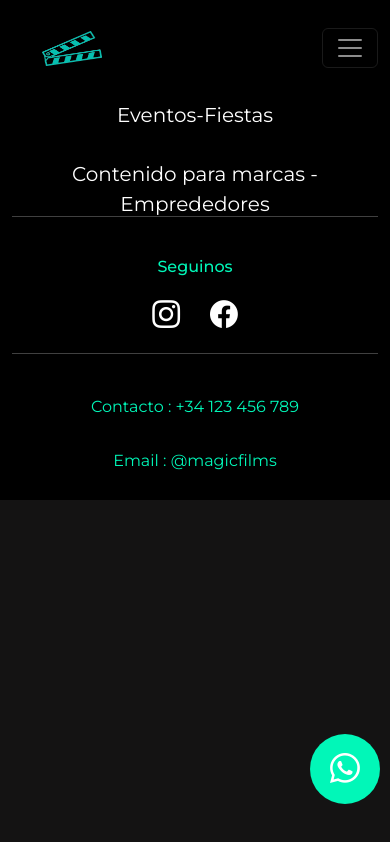
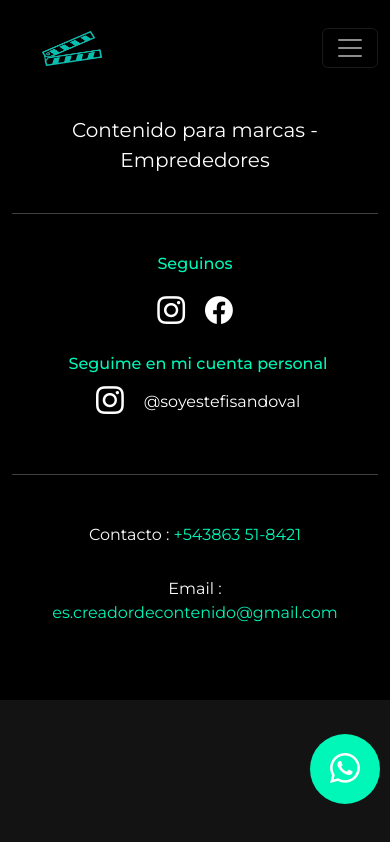
Before and after one commit to javieruncos/magic-films, a React (Vite) app: page /bodas in a window 390 px wide. Built offline with nearby package versions, Linux system fonts and the light colour scheme.

Commit message:
cambios en el estilo del footer y titulo de eventos

```diff
--- a/src/assets/style/Eventos.css
+++ b/src/assets/style/Eventos.css
@@ -1,41 +1,59 @@
-.eventos{
+.eventos {
     width: 100%;
     overflow: hidden;
 }
 
-.titulo-eventos{
-    width: 67%;
+.titulo-eventos {
+    width: 100%;
     color: white;
+    display: flex;
+    justify-content: center;
+    align-items: center;
+    margin-top: 20px
 }
 
-.titulo-eventos h3{
-    font-size: 30px;
+.titulo-large{
+    width: 70%;
+    text-align: center;
 }
 
-.titulo-eventos p{
+.titulo-large h3 {
+    font-size: 36px;
+}
+
+.titulo-responsive{
+    display: none;
+    width: 100%;
+}
+
+.info-text {
+    width: 55%;
+}
+
+.titulo-eventos p {
     font-size: 14px;
 }
 
-.card-event{
+.card-event {
     height: 300px;
     width: 100%;
     position: relative;
     overflow: hidden;
 }
 
-.card-event:hover img{
+.card-event:hover img {
     transform: scale(1.1);
     transition: 1s ease;
 
 }
 
-.card-event img{
+.card-event img {
     height: 100%;
     width: 100%;
     object-fit: cover;
 }
 
-.capa-card-eventos{
+.capa-card-eventos {
     height: 100%;
     width: 100%;
     background-color: rgba(0, 0, 0, 0.397);
@@ -48,7 +66,7 @@
 
 }
 
-.btn-evento{
+.btn-evento {
     height: 50px;
     width: 250px;
     background-color: #2ebca6;
@@ -64,22 +82,45 @@
 
 @media screen and (max-width: 599px) {
 
-    .titulo-eventos{
+    .titulo-eventos {
         width: 100%;
         font-size: 11px;
     }
 
-    .titulo-eventos h3{
+    .titulo-eventos {
+        width: 100%;
+        color: white;
+        display: flex;
+        flex-direction: column;
+        justify-content: center;
+        align-items: center;
+        margin-top: 20px;
+    }
+
+    .titulo-large{
+        display: none;
+    }
+
+    .titulo-responsive{
+        display: block;
+        width: 100%;
+    }
+
+    .titulo-eventos div h3 {
         font-size: 20px;
     }
 
-    .card-event{
+    .info-text{
+        display: none;
+    }
+
+    .card-event {
         height: 200px;
         width: 100%;
         position: relative;
     }
 
-    .nombre-evento{
+    .nombre-evento {
         height: 50px;
         width: 200px;
         background-color: #01f7b8;
@@ -89,15 +130,36 @@
         justify-content: center;
         align-items: center;
     }
-    .nombre-evento h4{
+
+    .nombre-evento h4 {
         font-size: 15px;
     }
 
 }
 
+@media screen and (max-width: 399px)  {
+    .titulo-eventos div h3 {
+        font-size: 15px;
+    }
+}
+
 @media screen and (min-width: 600px) and (max-width: 991px) {
-    .titulo-eventos{
+    .titulo-eventos {
         width: 75%;
+    }
+
+    .titulo-large{
+        width: 70%;
+        text-align: center;
+        display: none;
+    }
+
+    .info-text{
+        display: none;
+    }
+
+    .titulo-responsive{
+        display: block;
     }
 
     .card-event {
--- a/src/assets/style/Footer.css
+++ b/src/assets/style/Footer.css
@@ -1,4 +1,4 @@
-.footer{
+.footer {
     height: 500px;
     width: 100%;
     background-color: black;
@@ -7,11 +7,11 @@
     align-items: center;
 }
 
-.footer-menu{
+.footer-menu {
     width: 100%;
 }
 
-.container-logo-footer{
+.container-logo-footer {
     height: 300px;
     width: 100%;
     display: flex;
@@ -20,36 +20,35 @@
     padding-top: 10px;
 }
 
-.container-logo-footer img{
+.container-logo-footer img {
     height: 150px;
     width: 200px;
 
 }
 
-.contacto-footer{
+.contacto-footer {
     height: 100px;
     width: 100%;
     margin-top: 0px;
     color: #01f7b8;
+    display: flex;
 }
 
-.contacto-footer ul{
+.contacto-footer ul {
     font-size: 16px;
     list-style: none;
     padding: 0px;
+    display: flex;
+    gap: 30px;
 }
 
-.container-links-footer{
-    height: 100%;
-    width: 100%;
-}
 
-.headers-footer{
+.headers-footer {
     height: 100px;
     width: 100%;
 }
 
-.headers-footer ul{
+.headers-footer ul {
     height: 100%;
     width: 100%;
     list-style: none;
@@ -59,79 +58,120 @@
     align-items: center;
 }
 
-.headers-footer ul a{
+.headers-footer ul a {
     text-decoration: none;
     color: white;
     font-size: 20px;
 }
 
-.redes-footer{
+.redes-footer {
     height: 100px;
     width: 100%;
     margin-bottom: 50px;
+    display: flex;
 }
 
-.redes-footer div{
+.footer-logo-magic {
+    width: 30%;
+    height: 100px;
+}
+
+.footer-logo-magic div ul {
+    display: flex;
+    gap: 20px;
+    padding-left: 0;
+}
+
+.footer-logo-magic li {
+    list-style: none;
+}
+
+.footer-logo-magic a {
+    color: white;
+
+}
+
+.redes-personal {
+    width: 50%;
+    height: 100px;
+}
+
+.enlace-personal {
     display: flex;
     align-items: center;
-}
-
-.redes-footer > div > ul{
-  width: 50%;
-}
-
-.redes-footer ul{
-    width: 100%;
-    list-style: none;
-    padding: 0px;
-    display: flex;
-    align-items: center;
-    height: 100%;
-    width: 100%;
-    padding: 10px 0px;
     gap: 20px;
 }
 
-.redes-footer a{
+.enlace-personal span {
+    font-size: 20px;
+}
+
+.enlace-personal a {
     text-decoration: none;
+}
+
+.enlace-personal a:hover {
+    color: #01f7b8;
+}
+
+.redes-footer a {
     color: white;
 }
 
+
+
+/* ****************************************************** */
+
+
+
 @media screen and (max-width: 599px) {
-    .footer{
-        height: 500px;
+    .footer {
+        height: 700px;
+    }
+
+    .footer-menu {
+        width: 100%;
+        height: 599px;
     }
 
     .redes-footer {
-        height: 100px;
+        height: 224px;
         width: 100%;
         text-align: center;
         padding: 0px 30px;
         margin-bottom: 20px;
+        flex-direction: column;
     }
 
-    .redes-footer ul{
+    .footer-logo-magic {
+        width: 100%;
+        height: 100px;
+    }
+
+    .redes-personal {
+        width: 102%;
+        height: 100px;
+    }
+
+    .enlace-personal {
+        display: flex;
+        align-items: center;
+        justify-content: center;
+        gap: 20px;
+    }
+
+    .redes-footer ul {
         padding: 10px 0px;
         display: flex;
         justify-content: center;
         gap: 30px;
     }
 
-    .redes-footer div{
-        display: flex;
-        align-items: center;
-        flex-direction: column;
-    }
-
-    .container-logo-footer{
+    .container-logo-footer {
         display: none;
     }
 
-    .container-links-footer{
-        height: 300px;
-    }
-
-    .contacto-footer{
+    .contacto-footer {
         margin-top: 30px;
     }
 
@@ -142,10 +182,18 @@
     }
 
     .headers-footer {
-        height: 100px;
+        height: 146px;
         width: 100%;
         display: flex;
         justify-content: center;
+        padding-bottom: 20px;
+    }
+
+    .contacto-footer {
+        margin-top: 30px;
+        text-align: center;
+        width: 100%;
+        padding: 0px 30px;
     }
 
     .headers-footer ul {
@@ -163,14 +211,18 @@
 }
 
 
+
+
 @media screen and (min-width: 600px) and (max-width: 991px) {
-    .column-logo-footer{
+
+
+    .column-logo-footer {
         display: none;
     }
 
     .headers-footer ul {
         height: 97%;
-        width: 75%;
+        width: 100%;
         list-style: none;
         padding: 0px;
         display: flex;
--- a/src/common/FooterMenu.jsx
+++ b/src/common/FooterMenu.jsx
@@ -22,7 +22,10 @@ const FooterMenu = () => {
                             </div>
                             <hr />
                             <div className="redes-footer pt-4">
+                                <div className="footer-logo-magic">
+                                    <div>
                                         <h6 className="text-color">Seguinos</h6>
+                                    </div>
                                     <div>
                                         <ul>
                                             <li>
@@ -36,15 +39,27 @@ const FooterMenu = () => {
                                                 </a>
                                             </li>
                                         </ul>
-                                    <div className="contacto-footer">
-                                        <ul>
-                                            <li>Contacto : +34 123 456 789</li>
-                                            <li>Email : @magicfilms</li>
-                                        </ul>
+                                    </div>
+                                </div>
+                                <div className="redes-personal">
+                                    <div>
+                                        <h6 className="text-color">Seguime en mi cuenta personal</h6>
+                                    </div>
+                                    <div className="enlace-personal">
+                                        <a href="https://www.instagram.com/magicfilmsok?igsh=Z3k4cHAxbGN4aXU%3D&utm_source=qr">
+                                            <i className="bi bi-instagram fs-1"></i>
+                                        </a>
+                                        <a href="https://www.instagram.com/magicfilmsok?igsh=Z3k4cHAxbGN4aXU%3D&utm_source=qr">@soyestefisandoval</a>
                                     </div>
                                 </div>
                             </div>
                             <hr />
+                            <div className="contacto-footer mt-5">
+                                <ul>
+                                    <li className="text-light">Contacto : <span className="text-color"> +543863 51-8421</span> </li>
+                                    <li className="text-light">Email : <span className="text-color"> es.creadordecontenido@gmail.com</span></li>
+                                </ul>
+                            </div>
                         </div>
                     </div>
                 </div>
```
Also changed, not shown: src/components/Ui/Eventos.jsx (+18 -10 lines). Lines whose indentation alone changed are shown as unchanged.
